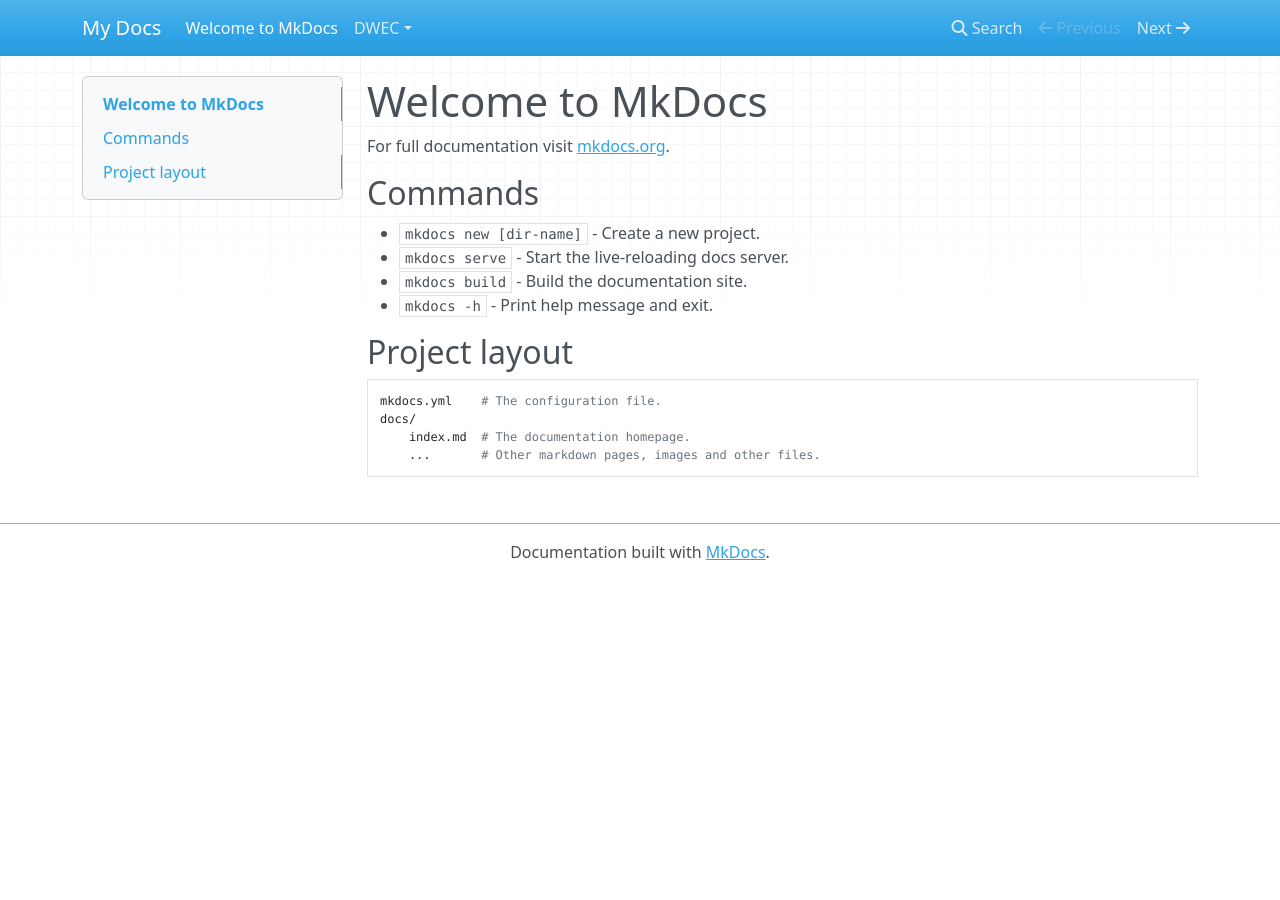
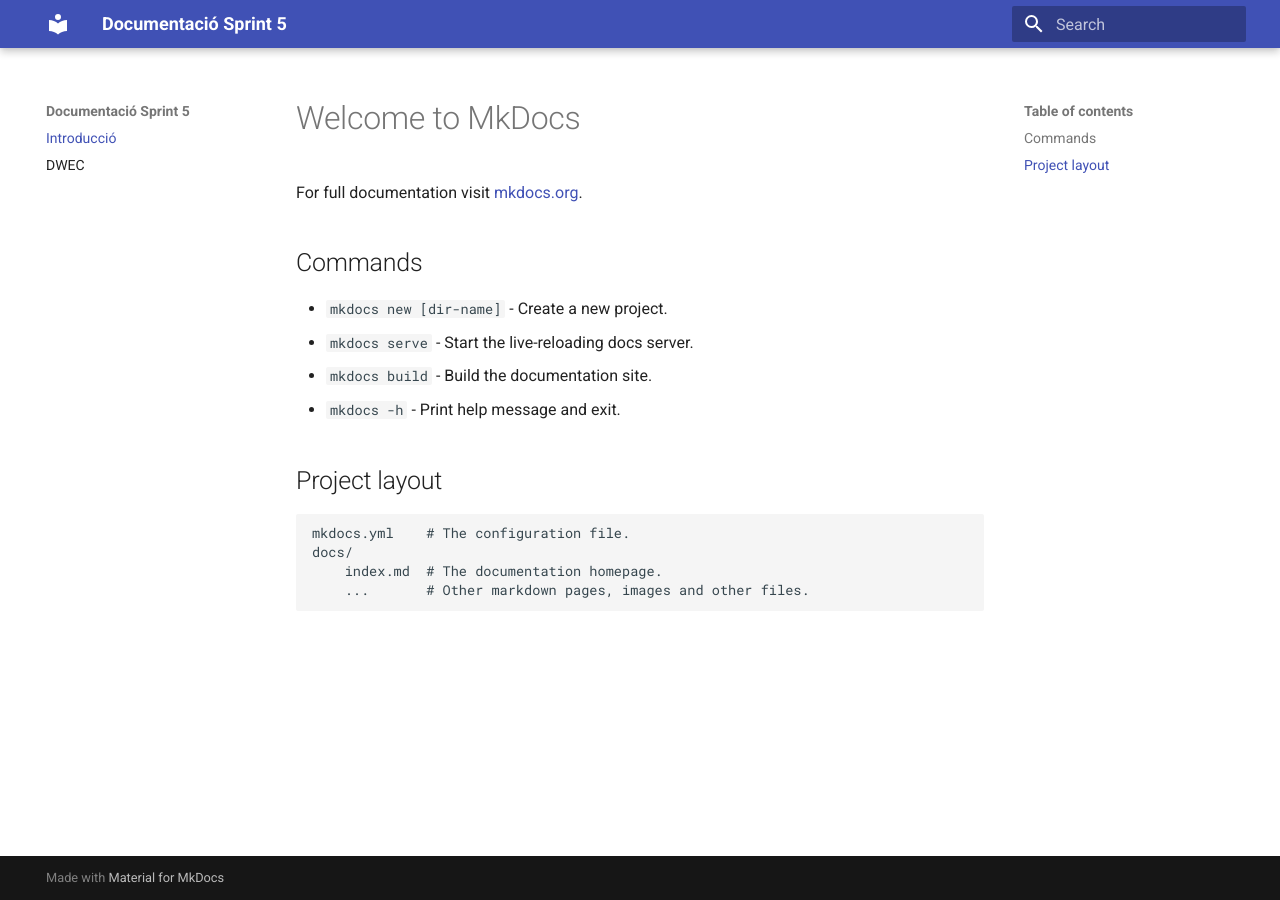
Before and after one commit to MikeyN-ai/daw-act503, an MkDocs documentation site: the page built from docs/index.md, in a window 1280 px wide. Built offline with MkDocs 1.6.1 and Material for MkDocs 9.7.7, drawn with Linux system fonts in a browser that asks for light colours; nearby versions of some CDN libraries.

```diff
--- a/mkdocs.yml
+++ b/mkdocs.yml
@@ -1 +1,6 @@
-site_name: My Docs
+site_name: Documentació Sprint 5
+theme:
+  name: material
+nav:
+  - Introducció: index.md
+  - DWEC: DWEC/DWEC.md
```
